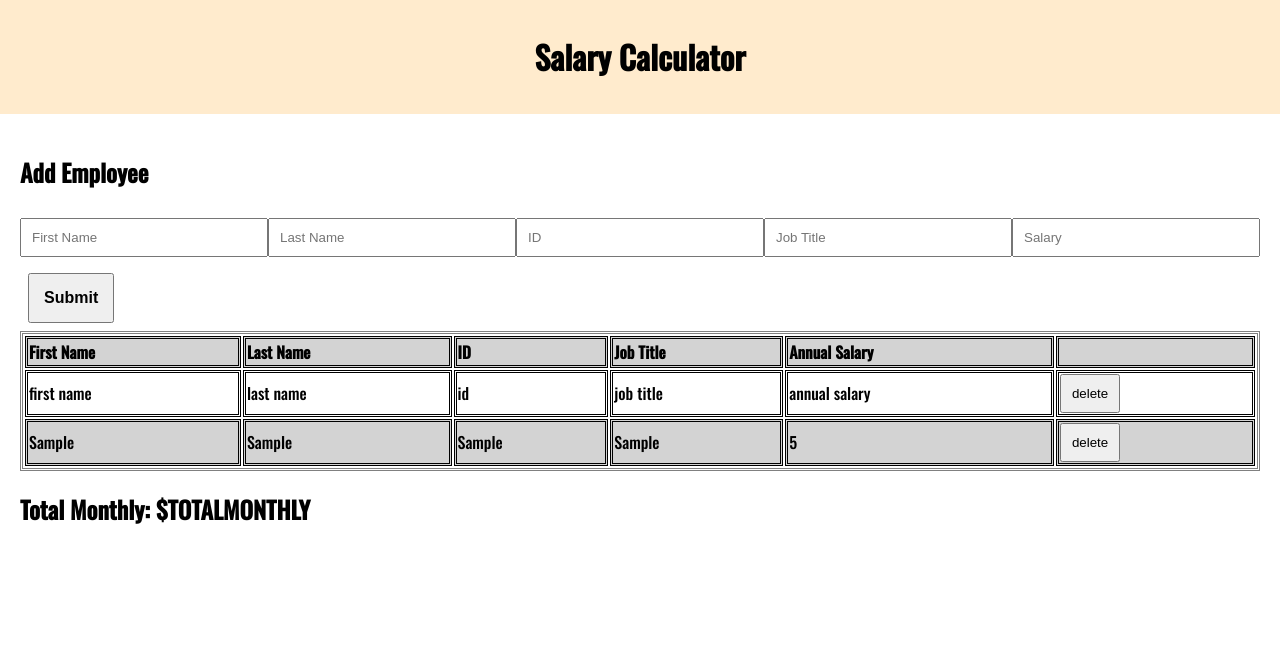
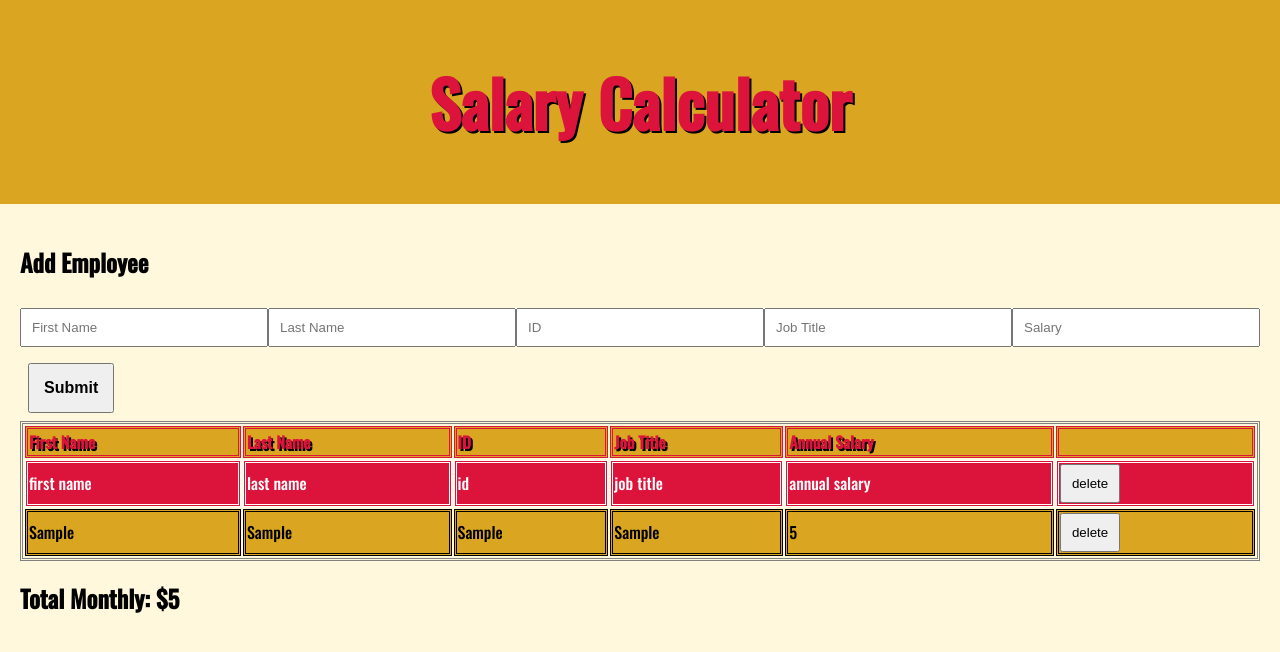
Before and after one commit to aherrion25/weekend-jquery-salary-calculator, a plain HTML site: page index.html in a window 1280 px wide. Both pictures are taken after typing "Sample", "Sample", "Sample", "Sample", "5" into the empty fields and a click on the button "Submit". Drawn offline with nearby package versions, Linux system fonts and the light colour scheme.

Commit message:
completed salary calculator file

```diff
--- a/index.html
+++ b/index.html
@@ -47,8 +47,7 @@
                     </tr>
                 </tbody>
             </table>
-            <h2>Total Monthly: $<span id="total-monthly">TOTALMONTHLY
-            </span><h2>
+            <h2>Total Monthly: $<span id="total-monthly"></span><h2>
         </div>
     </div>
 </body>
--- a/scripts/client.js
+++ b/scripts/client.js
@@ -8,6 +8,7 @@ function readyNow() {
     console.log('in readyNow');
 
     $('#submit-Btn').on('click', employeeSubmit);
+    $('body').on('click', '#delete-Btn',removeEmployee)
 
 } // End readyNow
 
@@ -40,4 +41,32 @@ function employeeSubmit() {
     $('#id-number').val('');
     $('#job-title').val('');
     $('#annual-salary').val('');
+
+    totalMonthly();
 } // End employeeSubmit
+
+function removeEmployee() {
+    console.log('in removeEmployee');
+    $(this).parent().parent().remove()
+} // End RemoveEmployee
+
+
+function totalMonthly(){
+    console.log('in totalMonthly');
+    const totalmonth = $('#total-monthly');
+    let total = 0;
+    for(let i = 0; i < employee.length; i++){
+        total += Number(employee[i].annualSalary);
+        if(total > 20000){
+            console.log('exceeded monthly total', total);
+            $('#total-monthly').css('background-color', 'red')
+        }
+    }
+    console.log('total monthly', total);
+
+    const monthlytotal = total
+
+    totalmonth.empty();
+    totalmonth.append(monthlytotal)
+
+} // End monthly total
--- a/styles/style.css
+++ b/styles/style.css
@@ -2,12 +2,16 @@ html,body{
     margin: 0;
     padding: 0;
     font-family: 'Oswald', sans-serif ;
+    background-color: cornsilk;
 }
 
 header{
     text-align: center;
-    background-color: blanchedalmond;
+    background-color: goldenrod;
+    color: crimson;
+    text-shadow: 2px 2px black;
     padding:12px 24px;
+    font-size: 32px;
 }
 
 #content{
@@ -34,11 +38,18 @@ th,td{
 }
 
 th{
-    background-color: lightgray;
+    background-color: goldenrod;
+    text-shadow: 2px 2px black;
+    color:crimson;
+}
+
+tr:nth-child(odd){
+    background-color:crimson;
+    color: white;
 }
 
 tr:nth-child(even){
-    background-color: lightgray;
+    background-color: goldenrod;
 }
 
 #submit-Btn{
@@ -54,3 +65,11 @@ tr:nth-child(even){
     padding: 10px;
     align-items: center;
 }
+
+button:hover{
+    background-color: crimson;
+}
+
+button:active{
+    background-image: linear-gradient(crimson, goldenrod);
+}
```
Also changed, not shown: 1 other file.
